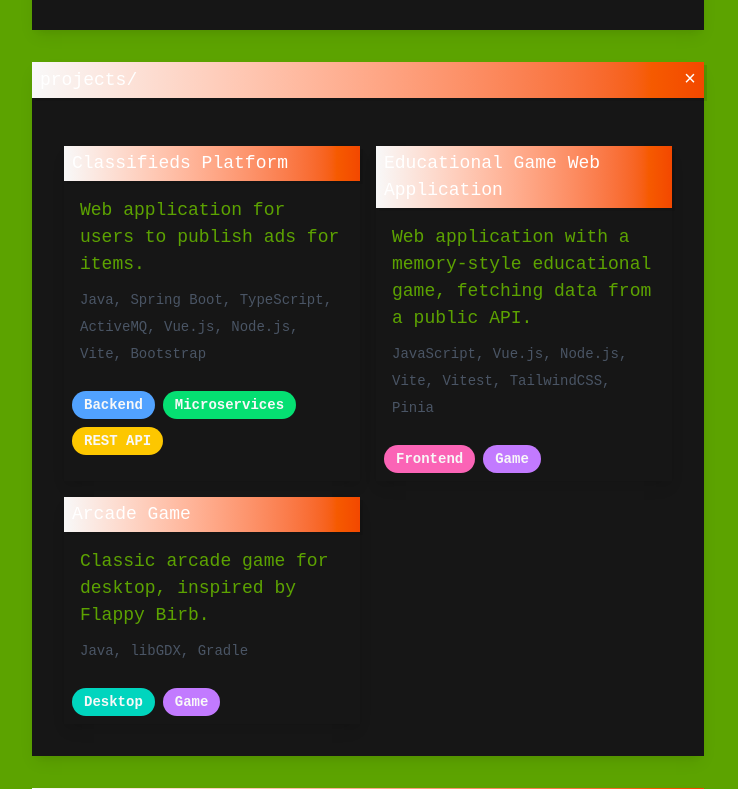
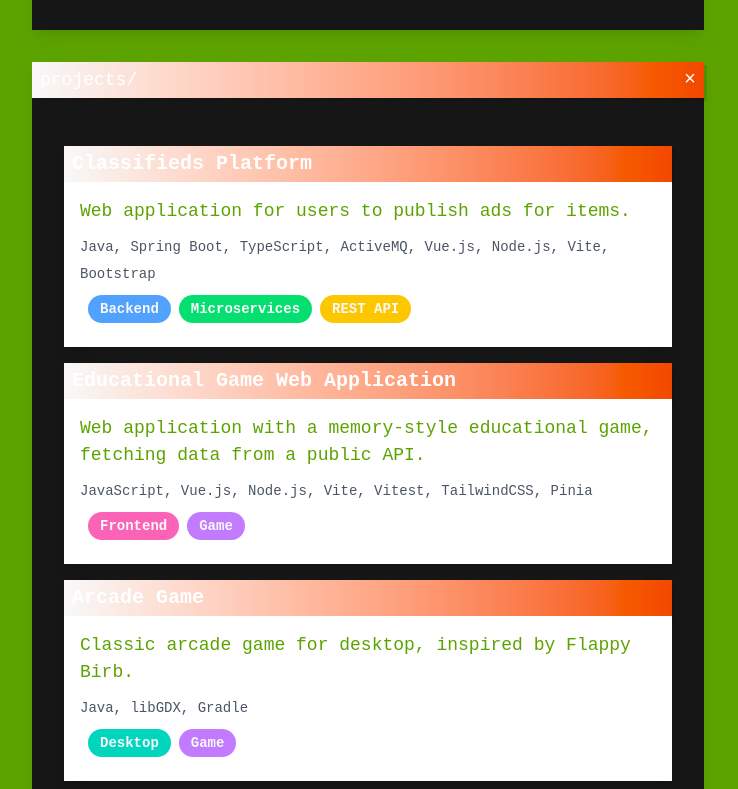
Before and after one commit to ergyl/ergyl.github.io, a Vue app: page / in a window 1280 px wide. Shown: the part 1141-1930 px from the top of the page, without its empty margins (272-1010 px from the left). Built offline with nearby package versions, Linux system fonts and the light colour scheme.

Commit message:
refactor ProjectsOverview component layout and styles

```diff
--- a/src/components/ProjectsOverview.vue
+++ b/src/components/ProjectsOverview.vue
@@ -1,22 +1,20 @@
 <template>
-  <div class="p-4 grid grid-cols-1 md:grid-cols-2 gap-4">
+  <div class="p-4 flex flex-wrap gap-4">
     <div
         v-for="project in projects"
         :key="project.title"
-        class="retro-window"
+        class="retro-window w-full"
     >
       <div class="retro-window-title">
-        <span class="select-none">{{ project.title }}</span>
+        <span class="select-none text-xl font-bold">{{ project.title }}</span>
       </div>
-      <div class="p-4">
+      <div class="p-4 bg-white">
         <p class="mb-2">{{ project.description }}</p>
         <span
             v-for="(tech, index) in project.tech"
             :key="index"
             class="text-sm text-gray-600">{{ tech }}<span v-if="index < project.tech.length - 1">, </span>
         </span>
-      </div>
-
       <!-- Topics with dynamic background colors -->
       <div class="flex flex-wrap gap-2 p-2">
         <span
@@ -24,6 +22,8 @@
             :key="index"
             :class="[topicsBgClass[topic], 'pill']">{{ topic }}</span>
       </div>
+      </div>
+
     </div>
   </div>
 </template>
```
